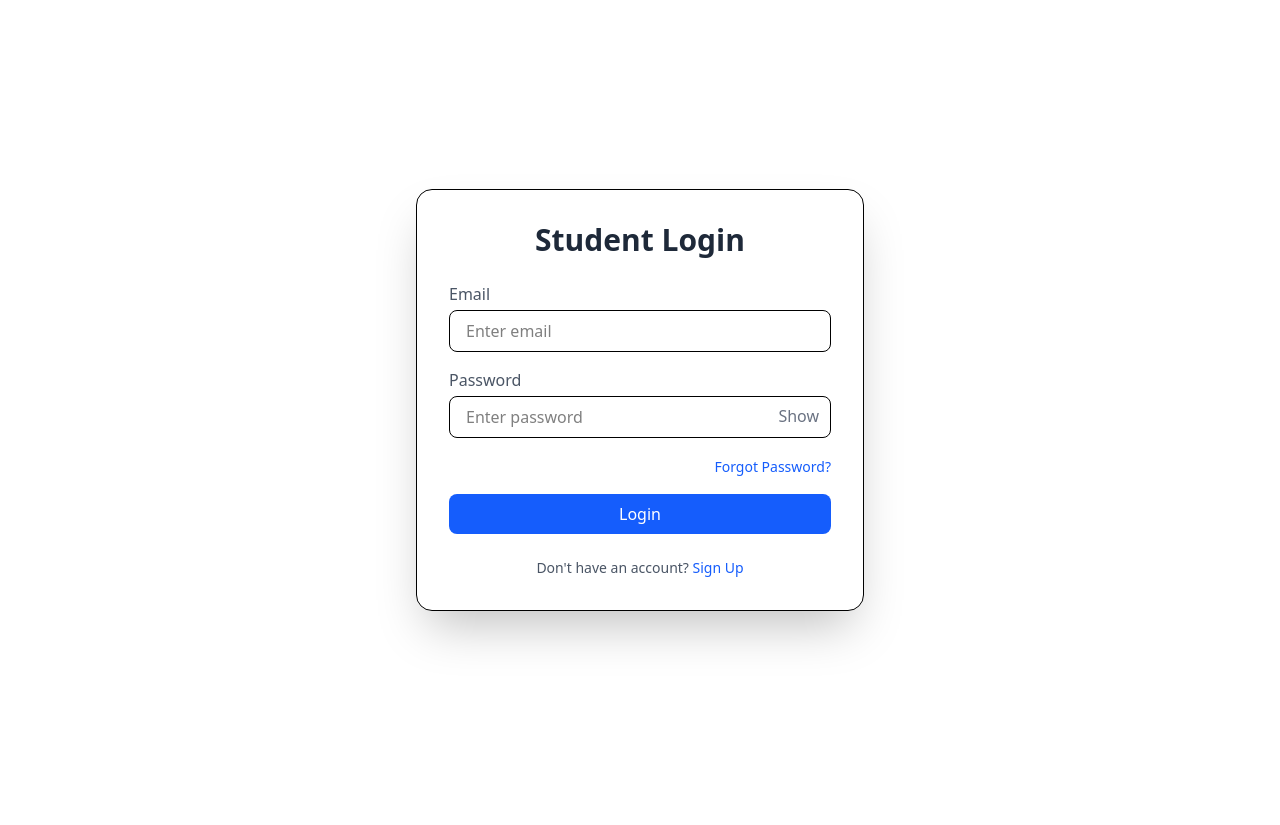
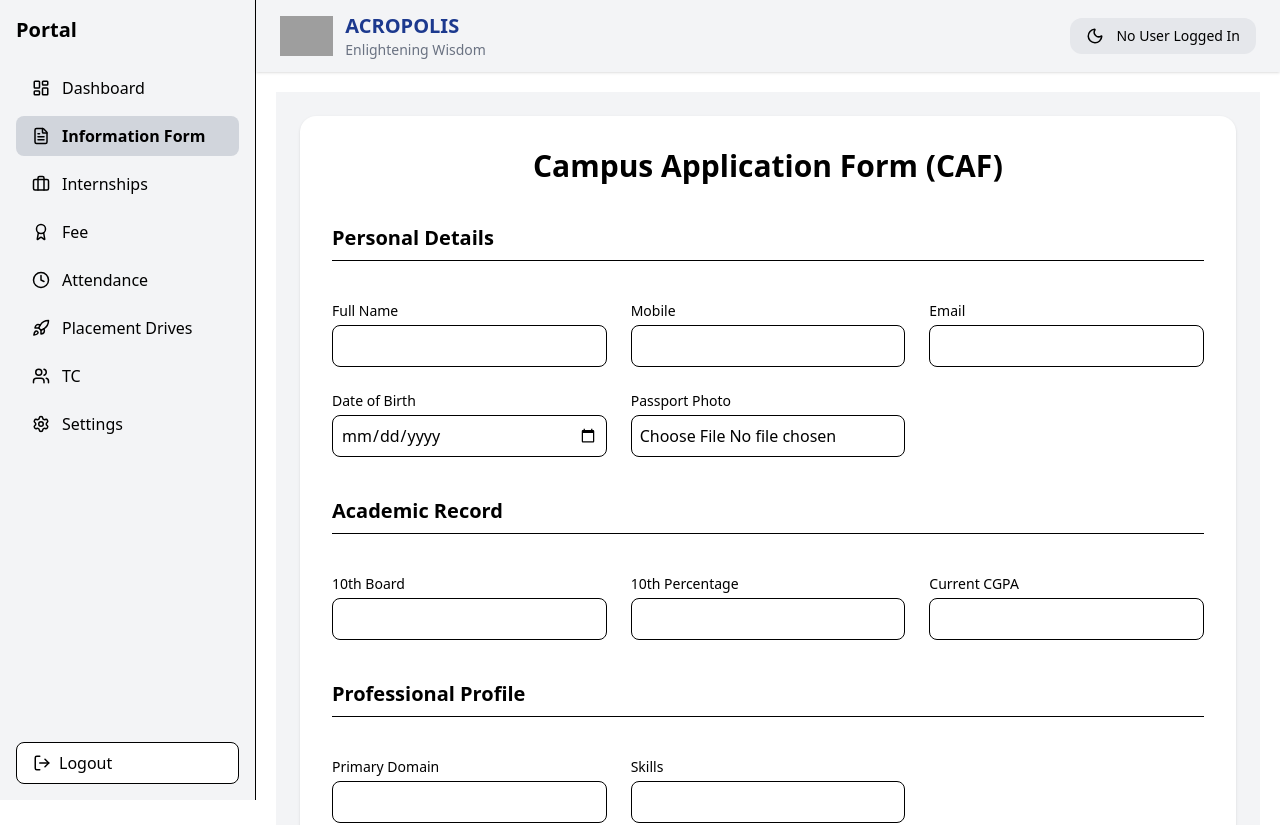
Before and after one commit to Piyush200516/CampusFlow, a React (Vite) app: page /Information in a window 1280 px wide. Before the commit this address led to /login. Shown: the top 825 px of the page. Before the commit the page ends 800 px from the top, so only its background shows below. Built offline with nearby package versions, Linux system fonts and the light colour scheme; grey boxes are pictures that could not be loaded.

Commit message:
Student from Edit

```diff
--- a/src/App.jsx
+++ b/src/App.jsx
@@ -13,6 +13,7 @@ import Attendance from "./pages/Student/Attendance";
 import Fee from "./pages/Student/Fee";
 import Plackment from "./pages/Student/Plackment";
 import FeePayment from "./pages/Student/FeePayment";
+import Information from "./pages/Student/Information";
 
 
 import { Outlet } from "react-router-dom";
@@ -50,6 +51,7 @@ function App() {
 {/* Protected / Student Routes with Common Navbar */}
         <Route path="/" element={<Layout />}>
           <Route path="dashboard" element={<StudentDashboard />} />
+          <Route path="Information" element={<Information />} />
           <Route path="internships" element={<Internships />} />
           <Route path="attendance" element={<Attendance />} />
           <Route path="fee" element={<Fee />} />
--- a/src/pages/Student/Information.jsx
+++ b/src/pages/Student/Information.jsx
@@ -0,0 +1,218 @@
+import { useState, useEffect } from "react";
+
+export default function CampusApplicationForm() {
+  const [form, setForm] = useState({});
+  const [submitted, setSubmitted] = useState(false);
+
+  // ✅ Load Data from LocalStorage on Page Load
+  useEffect(() => {
+    const savedForm = localStorage.getItem("cafData");
+    const savedStatus = localStorage.getItem("cafSubmitted");
+
+    if (savedForm) {
+      setForm(JSON.parse(savedForm));
+    }
+
+    if (savedStatus === "true") {
+      setSubmitted(true);
+    }
+  }, []);
+
+  // ✅ Handle Input Change
+  const handleChange = (e) => {
+    const { name, value, type, checked, files } = e.target;
+
+    const updatedValue =
+      type === "checkbox"
+        ? checked
+        : type === "file"
+        ? URL.createObjectURL(files[0])
+        : value;
+
+    const updatedForm = {
+      ...form,
+      [name]: updatedValue,
+    };
+
+    setForm(updatedForm);
+    localStorage.setItem("cafData", JSON.stringify(updatedForm));
+  };
+
+  // ✅ Handle Submit
+  const handleSubmit = (e) => {
+    e.preventDefault();
+    localStorage.setItem("cafSubmitted", "true");
+    setSubmitted(true);
+  };
+
+  // ✅ After Submit Show Preview
+  if (submitted) {
+    return (
+      <ApplicationPreview
+        form={form}
+        onEdit={() => {
+          setSubmitted(false);
+          localStorage.setItem("cafSubmitted", "false");
+        }}
+      />
+    );
+  }
+
+  return (
+    <div className="min-h-screen bg-gray-100 p-6 flex justify-center">
+      <form
+        onSubmit={handleSubmit}
+        className="w-full max-w-6xl bg-white p-8 rounded-2xl shadow space-y-10"
+      >
+        <h1 className="text-3xl font-bold text-center">
+          Campus Application Form (CAF)
+        </h1>
+
+        <SectionTitle title="Personal Details" />
+        <Grid3>
+          <Input label="Full Name" name="fullName" onChange={handleChange} />
+          <Input label="Mobile" name="mobile" onChange={handleChange} />
+          <Input label="Email" name="email" onChange={handleChange} />
+          <Input label="Date of Birth" type="date" name="dob" onChange={handleChange} />
+          <Input label="Passport Photo" type="file" name="photo" onChange={handleChange} />
+        </Grid3>
+
+        <SectionTitle title="Academic Record" />
+        <Grid3>
+          <Input label="10th Board" name="board10" onChange={handleChange} />
+          <Input label="10th Percentage" name="percent10" onChange={handleChange} />
+          <Input label="Current CGPA" name="cgpa" onChange={handleChange} />
+        </Grid3>
+
+        <SectionTitle title="Professional Profile" />
+        <Grid3>
+          <Input label="Primary Domain" name="primaryDomain" onChange={handleChange} />
+          <Input label="Skills" name="skills" onChange={handleChange} />
+        </Grid3>
+
+        <button
+          type="submit"
+          className="w-full bg-blue-600 text-white py-3 rounded-xl text-lg hover:bg-blue-700"
+        >
+          Submit Application
+        </button>
+      </form>
+    </div>
+  );
+}
+
+/* ================= PREVIEW PAGE ================= */
+
+function ApplicationPreview({ form, onEdit }) {
+
+  const handlePrint = () => {
+    window.print();
+  };
+
+  return (
+    <div className="min-h-screen bg-gray-100 p-6 flex justify-center print:bg-white">
+      <div className="w-full max-w-5xl bg-white p-8 rounded-2xl shadow space-y-8 print:shadow-none">
+
+        <div className="flex justify-between items-center print:hidden">
+          <h1 className="text-2xl font-bold">
+            Campus Application Form (CAF)
+          </h1>
+
+          <div className="space-x-3">
+            <button
+              onClick={handlePrint}
+              className="bg-blue-600 text-white px-4 py-2 rounded-lg hover:bg-blue-700"
+            >
+              Print
+            </button>
+
+            <button
+              onClick={onEdit}
+              className="bg-green-600 text-white px-4 py-2 rounded-lg hover:bg-green-700"
+            >
+              Edit
+            </button>
+          </div>
+        </div>
+
+        <SectionPreview title="Personal Details">
+          <Preview label="Full Name" value={form.fullName} />
+          <Preview label="Mobile" value={form.mobile} />
+          <Preview label="Email" value={form.email} />
+          <Preview label="DOB" value={form.dob} />
+
+          {form.photo && (
+            <div className="md:col-span-2">
+              <img
+                src={form.photo}
+                alt="Passport"
+                className="w-32 h-32 rounded border"
+              />
+            </div>
+          )}
+        </SectionPreview>
+
+        <SectionPreview title="Academic Record">
+          <Preview label="10th Board" value={form.board10} />
+          <Preview label="10th %" value={form.percent10} />
+          <Preview label="CGPA" value={form.cgpa} />
+        </SectionPreview>
+
+        <SectionPreview title="Professional Profile">
+          <Preview label="Primary Domain" value={form.primaryDomain} />
+          <Preview label="Skills" value={form.skills} />
+        </SectionPreview>
+
+      </div>
+    </div>
+  );
+}
+
+/* ================= REUSABLE COMPONENTS ================= */
+
+function SectionTitle({ title }) {
+  return (
+    <h2 className="text-xl font-semibold border-b pb-2">{title}</h2>
+  );
+}
+
+function Grid3({ children }) {
+  return (
+    <div className="grid md:grid-cols-3 gap-6">{children}</div>
+  );
+}
+
+function Input({ label, name, type = "text", onChange }) {
+  return (
+    <div>
+      <label className="block text-sm mb-1">{label}</label>
+      <input
+        type={type}
+        name={name}
+        onChange={onChange}
+        required
+        className="w-full border p-2 rounded-lg focus:ring-2 focus:ring-blue-400"
+      />
+    </div>
+  );
+}
+
+function SectionPreview({ title, children }) {
+  return (
+    <div className="border rounded-xl p-6 space-y-4">
+      <h2 className="text-lg font-semibold border-b pb-2">{title}</h2>
+      <div className="grid md:grid-cols-2 gap-4">
+        {children}
+      </div>
+    </div>
+  );
+}
+
+function Preview({ label, value }) {
+  return (
+    <div>
+      <p className="text-gray-500 text-sm">{label}</p>
+      <p className="font-medium">{value || "-"}</p>
+    </div>
+  );
+}
--- a/src/pages/Student/Sidebar.jsx
+++ b/src/pages/Student/Sidebar.jsx
@@ -16,7 +16,7 @@ export default function Sidebar() {
 
   const menuItems = [
     { name: "Dashboard", path: "/dashboard", icon: <LayoutDashboard size={18} /> },
-    { name: "Information Form", path: "/caf", icon: <FileText size={18} /> },
+    { name: "Information Form", path: "/Information", icon: <FileText size={18} /> },
     { name: "Internships", path: "/internships", icon: <Briefcase size={18} /> },
     { name: "Fee", path: "/Fee", icon: <Award size={18} /> },
     { name: "Attendance", path: "/attendance", icon: <Clock size={18} /> },
```
